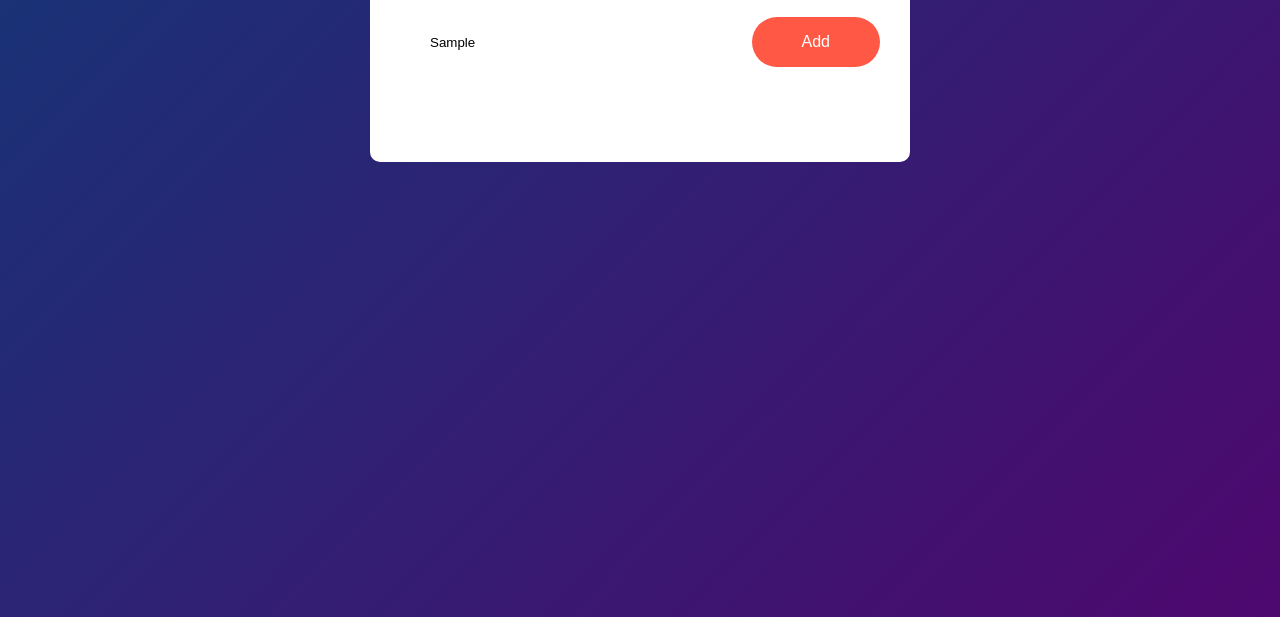
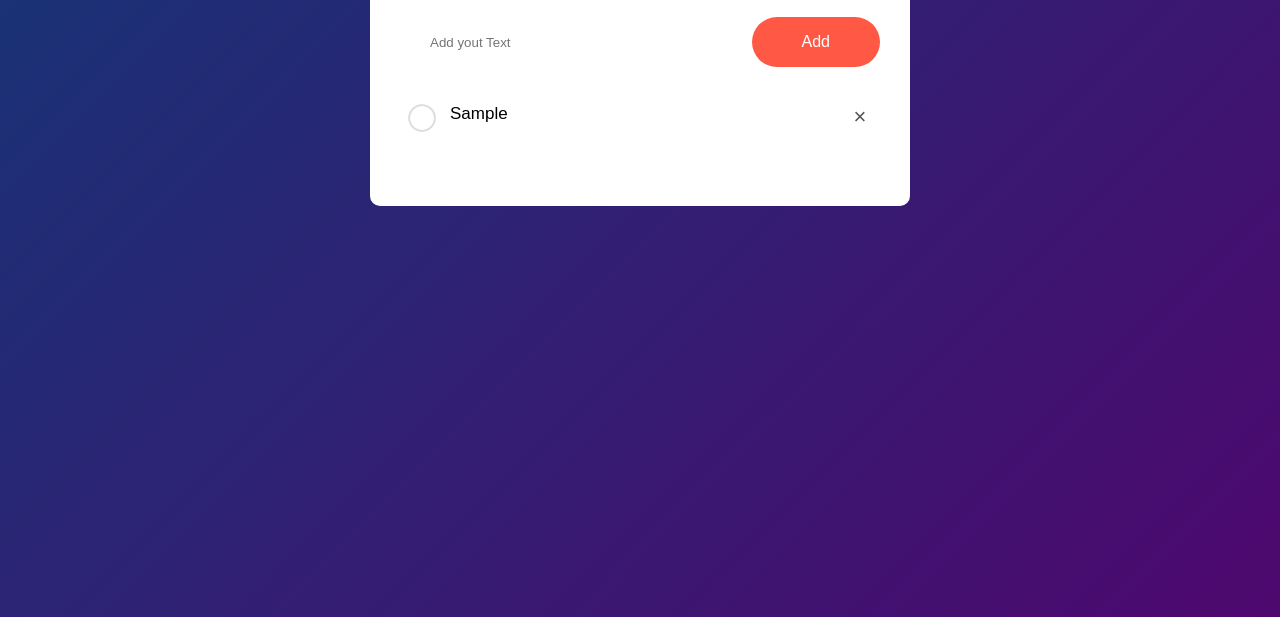
Before and after one commit to Sam-GitRepo/JS-Projects, a plain HTML site: page To-Do List/index.html in a window 1280 px wide. Both pictures are taken after typing "Sample" into the empty fields and a click on the button "Add". Shown: the part 183-800 px from the top of the page. Drawn offline with Linux system fonts and the light colour scheme; files whose address does not match are found by name.

Commit message:
ToDO-List

```diff
--- a/To-Do List/CSS/style.css
+++ /dev/null
@@ -1,63 +0,0 @@
-*{
-    margin: 0;
-    padding: 0;
-    font-family: sans-serif;
-    box-sizing: border-box;
-}
-
-.container{
-    width: 100%;
-    min-height: 100vh;
-    background: linear-gradient(135deg, #153677, #4e086f);
-    padding: 10px;
-}
-
-.todo-app{
-    width: 100%;
-    max-width: 540px;
-    background-color: #fff;
-    margin:100px auto 20px;
-    padding: 40px 30px 70px;
-    border-radius: 10px;
-}
-
-.todo-app h2{
-    color: #002765;
-    display: flex;
-    align-items: center;
-    margin-bottom: 20px;
-}
-
-.todo-app h2 img{
-    width: 30px;
-    margin-left: 10px;
-}
-
-.row{
-    display: flex;
-    align-items: center;
-    justify-content: space-between;
-    border-radius: 30px;
-    padding-left: 20px;
-    margin-bottom: 25px;
-}
-
-input{
-    flex: 1;
-    border: none;
-    outline: none;
-    background-color: transparent;
-    padding: 10px;
-    font-weight: 14px;
-}
-
-button{
-    border: none;
-    outline: none;
-    padding: 16px 50px;
-    background: #ff5945;
-    color: #fff;
-    font-size: 16px;
-    cursor: pointer;
-    border-radius: 40px;
-}
--- a/To-Do List/index.html
+++ b/To-Do List/index.html
@@ -13,11 +13,17 @@
         <h2>To-Do List <img src="../To-Do List/images/icon.png" /></h2>
         <div class="row">
             <input type="text" id="input-box" placeholder="Add yout Text">
-            <button>Add</button>
+            <button onclick="addTask()">Add</button>
         </div>
+        <ul id="list-container">
+            <!-- <li class="checked">Task-1</li>
+            <li>Task-2</li>
+            <li>Task-3</li>
+            <li>Task-4</li> -->
+        </ul>
       </div>
     </div>
 
-
+    <script src="../To-Do List/main.js"></script>
   </body>
 </html>
--- /dev/null
+++ b/To-Do List/main.js
@@ -0,0 +1,38 @@
+const inputBox = document.getElementById("input-box");
+const listContainer = document.getElementById("list-container");
+
+function addTask(){
+    if(inputBox.value === ''){
+        alert("You must write something");
+    }
+    else{
+        let li = document.createElement("li");
+        li.innerHTML = inputBox.value;
+        listContainer.appendChild(li);
+        let span = document.createElement("span");
+        span.innerHTML = "\u00d7";
+        li.appendChild(span);
+    }
+    inputBox.value = '';
+    saveData();
+}
+
+listContainer.addEventListener("click", function(e){
+    if(e.target.tagName === "LI"){
+        e.target.classList.toggle("checked");
+        saveData()
+    }
+    else if(e.target.tagName === "SPAN"){
+        e.target.parentElement.remove();
+        saveData()
+    }
+}, false);
+
+function saveData(){
+    localStorage.setItem("data", listContainer.innerHTML);
+}
+
+function showTask(){
+    listContainer.innerHTML = localStorage.getItem("data");
+}
+showTask();
--- /dev/null
+++ b/To-Do List/style.css
@@ -0,0 +1,110 @@
+* {
+  margin: 0;
+  padding: 0;
+  font-family: sans-serif;
+  box-sizing: border-box;
+}
+
+.container {
+  width: 100%;
+  min-height: 100vh;
+  background: linear-gradient(135deg, #153677, #4e086f);
+  padding: 10px;
+}
+
+.todo-app {
+  width: 100%;
+  max-width: 540px;
+  background-color: #fff;
+  margin: 100px auto 20px;
+  padding: 40px 30px 70px;
+  border-radius: 10px;
+}
+
+.todo-app h2 {
+  color: #002765;
+  display: flex;
+  align-items: center;
+  margin-bottom: 20px;
+}
+
+.todo-app h2 img {
+  width: 30px;
+  margin-left: 10px;
+}
+
+.row {
+  display: flex;
+  align-items: center;
+  justify-content: space-between;
+  border-radius: 30px;
+  padding-left: 20px;
+  margin-bottom: 25px;
+}
+
+input {
+  flex: 1;
+  border: none;
+  outline: none;
+  background-color: transparent;
+  padding: 10px;
+  font-weight: 14px;
+}
+
+button {
+  border: none;
+  outline: none;
+  padding: 16px 50px;
+  background: #ff5945;
+  color: #fff;
+  font-size: 16px;
+  cursor: pointer;
+  border-radius: 40px;
+}
+
+ul li {
+  list-style: none;
+  font-size: 17px;
+  padding: 12px 8px 12px 50px;
+  user-select: none;
+  cursor: pointer;
+  position: relative;
+}
+ul li::before {
+  content: "";
+  position: absolute;
+  height: 28px;
+  width: 28px;
+  border-radius: 50%;
+  background-image: url(../images/unchecked.png);
+  background-size: cover;
+  background-position: center;
+  top: 12px;
+  left: 8px;
+}
+
+ul li.checked{
+    color: #555;
+    text-decoration: line-through;
+}
+
+ul li.checked::before{
+    background-image: url(../images/checked.png);
+}
+
+ul li span{
+    position: absolute;
+    right: 0;
+    top: 5px;
+    width: 40px;
+    height: 40px;
+    font-size:22px;
+    color: #555;
+    line-height: 40px;
+    text-align: center;
+    border-radius:50%;
+}
+
+ul li span:hover{
+    background:#edeef0 ;
+}
```
